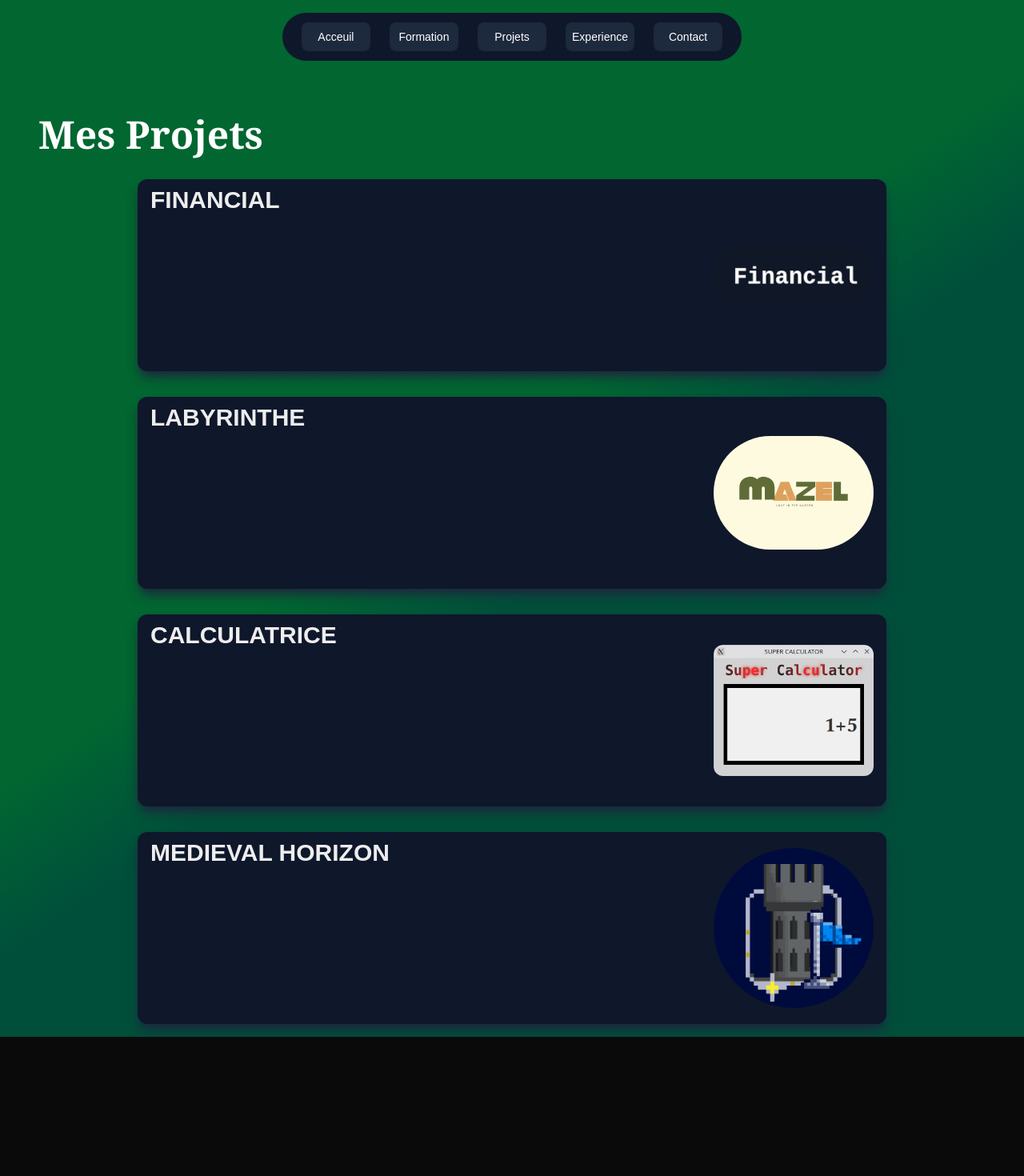
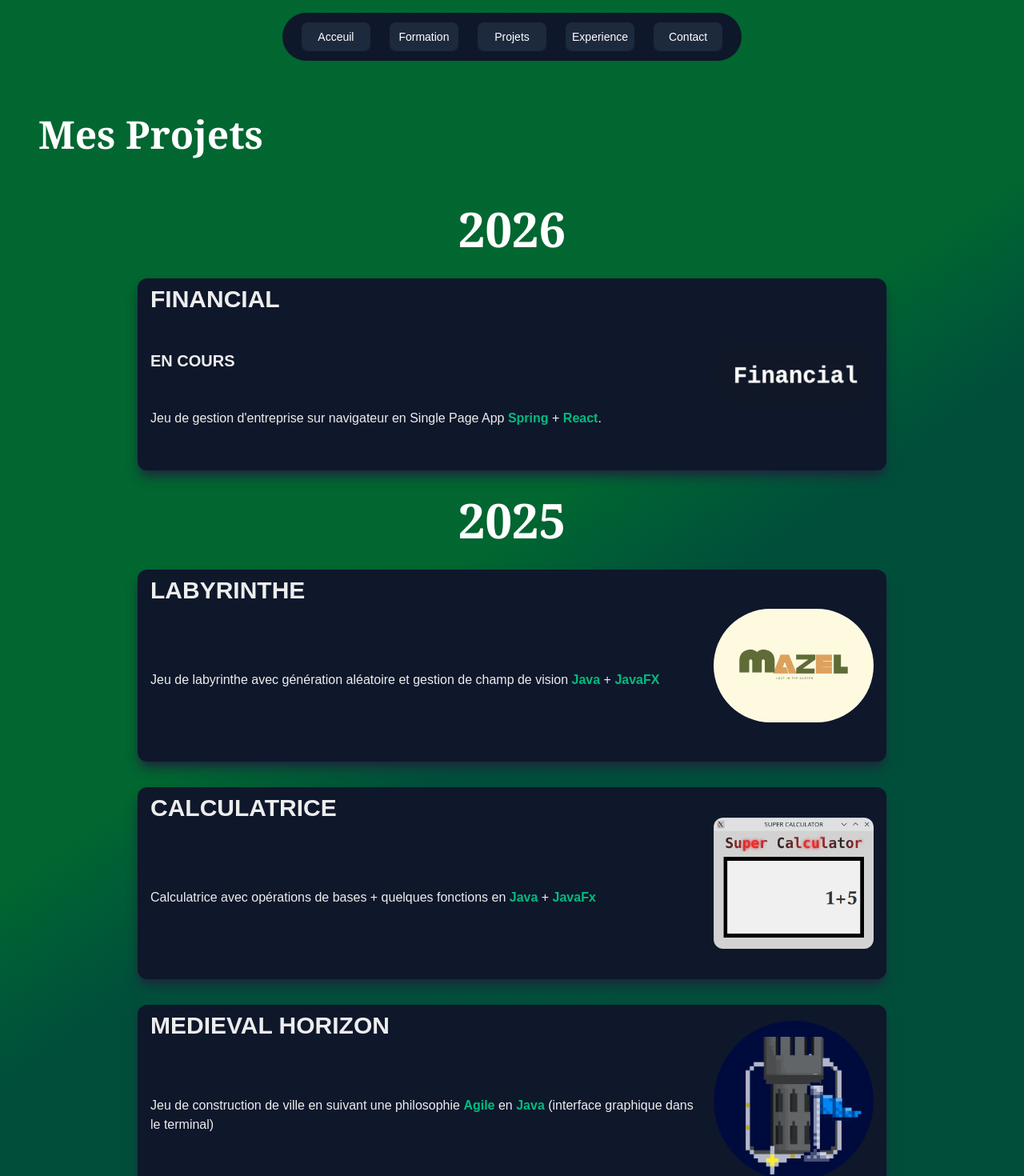
Before and after one commit to p0lpol/cv, a Next.js app: page /projets in a window 1280 px wide. Shown: the top 1470 px of the page at 80% size. Before the commit the page ends 1296 px from the top, so only its background shows below. Built offline with nearby package versions, Linux system fonts and the light colour scheme.

Commit message:
Enhance `Mes Projets` page with detailed descriptions, project categories for 2025/2026, and layout improvements

```diff
--- a/app/projets/page.tsx
+++ b/app/projets/page.tsx
@@ -2,32 +2,50 @@ import BigList from "@/src/components/BigList";
 
 export default function Page() {
     return (
-        <div className="flex flex-col flex-1 w-full">
-            <h1 className="text-white text-5xl font-bold font-serif p-8">Mes Projets</h1>
+        <div className="flex flex-col flex-1 w-full items-center mb-15">
+            <h1 className="text-white text-5xl font-bold font-serif p-8 self-start">Mes Projets</h1>
+            <h1 className="text-white text-6xl font-bold font-serif p-8">2026</h1>
             <BigList items={[
                 {
                     name: "Financial",
                     image: "/financial.png",
-                    description: "",
+                    description: <>
+                        <h1 className="uppercase text-xl font-bold">En cours</h1>
+                        <p>
+                            Jeu de gestion d'entreprise sur navigateur en Single Page App <strong className="text-emerald-500">Spring</strong> + <strong className="text-emerald-500">React</strong>.
+                        </p>
+                    </>,
                     link: "/projets/financial"
-                },
+                }
+            ]}/>
+            <h1 className="text-white text-6xl font-bold font-serif p-8">2025</h1>
+            <BigList items={[
                 {
                     name: "Labyrinthe",
                     image: "/labyrinthe.png",
-                    description: "",
+                    description:
+                        <p>
+                            Jeu de labyrinthe avec génération aléatoire et gestion de champ de vision <strong className="text-emerald-500">Java</strong> + <strong className="text-emerald-500">JavaFX</strong>
+                        </p>,
                     link: "/projets/labyrinthe"
                 },
                 {
                     name: "Calculatrice",
                     image: "/SuperCalculator.png",
-                    description: "",
+                    description:
+                        <p>
+                            Calculatrice avec opérations de bases + quelques fonctions en <strong className="text-emerald-500">Java</strong> + <strong className="text-emerald-500">JavaFx</strong>
+                        </p>,
                     link: "/projets/super_calculator",
                     rounded: false
                 },
                 {
                     name: "Medieval Horizon",
                     image: "/medieval_horizon.png",
-                    description: "",
+                    description:
+                        <p>
+                            Jeu de construction de ville en suivant une philosophie <strong className="text-emerald-500">Agile</strong> en <strong className="text-emerald-500">Java</strong> (interface graphique dans le terminal)
+                        </p>,
                     link: "/projets/medieval_horizon"
                 }
             ]}/>
```
